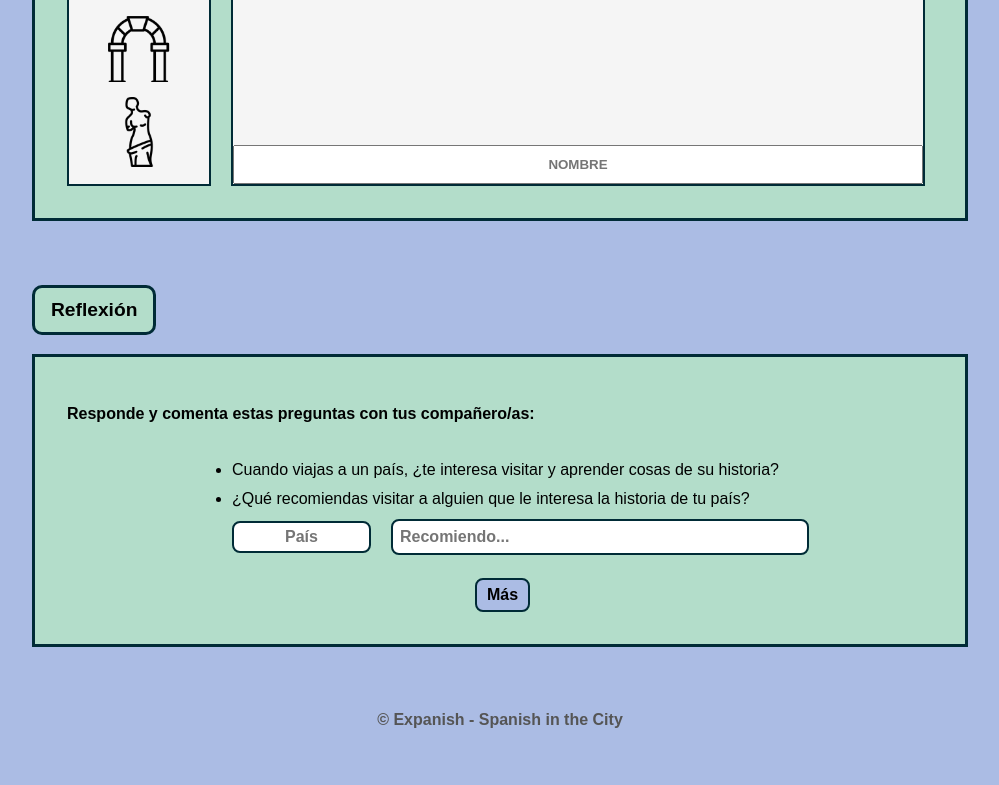
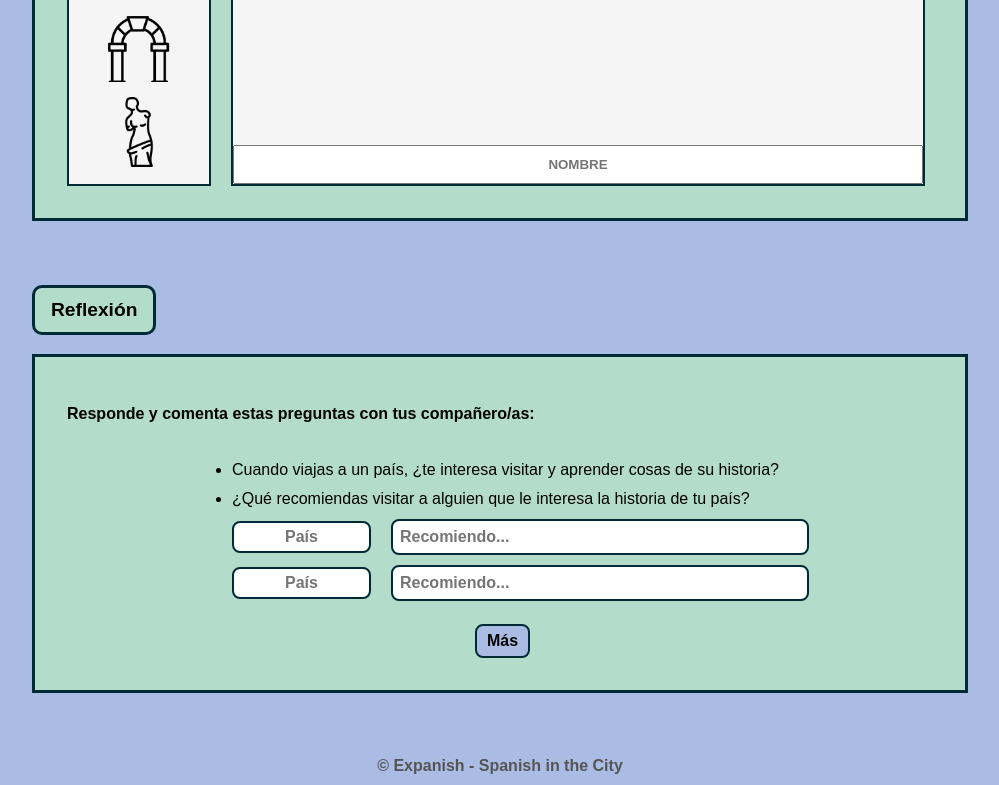
Before and after one commit to davidChamo8/clase-espanol, a plain HTML site: page contents/levels/Historia/B1.html in a window 1280 px wide. Both pictures are taken after a click on the button "Más". Shown: the part 4622-5407 px from the top of the page, without its empty margins (140-1139 px from the left). Drawn offline with Linux system fonts and the light colour scheme.

Commit message:
Cosillas

```diff
--- a/scripts/Historia/B1.js
+++ b/scripts/Historia/B1.js
@@ -171,3 +171,26 @@ function makeResizable(element, resizer) {
     isResizing = false;
   });
 }
+
+/* REFLEXIÓN */
+document.getElementById("agregar").addEventListener("click", function() {
+  const lista = document.querySelector("#reflexion ul");
+
+  const nuevoLi = document.createElement("li");
+  nuevoLi.classList.add("sin-punto");
+
+  const inputPais = document.createElement("input");
+  inputPais.type = "text";
+  inputPais.placeholder = "País";
+  inputPais.classList.add("pais");
+
+  const inputRecomiendo = document.createElement("input");
+  inputRecomiendo.type = "text";
+  inputRecomiendo.placeholder = "Recomiendo...";
+  inputRecomiendo.classList.add("respuesta");
+
+  nuevoLi.appendChild(inputPais);
+  nuevoLi.appendChild(inputRecomiendo);
+
+  lista.appendChild(nuevoLi);
+});
--- a/style/levels/Arte/stylesA1.css
+++ b/style/levels/Arte/stylesA1.css
@@ -575,7 +575,6 @@ ol {
   color: #E0E0E0
 }
 
-/* Media queries para pantallas medianas */
 @media (max-width: 1024px) {
   .tablero {
     grid-template-columns: repeat(3, 1fr);
@@ -593,7 +592,6 @@ ol {
   }
 }
 
-/* Media queries para pantallas pequeñas */
 @media (max-width: 768px) {
   .tablero {
     grid-template-columns: repeat(2, 1fr);
```
